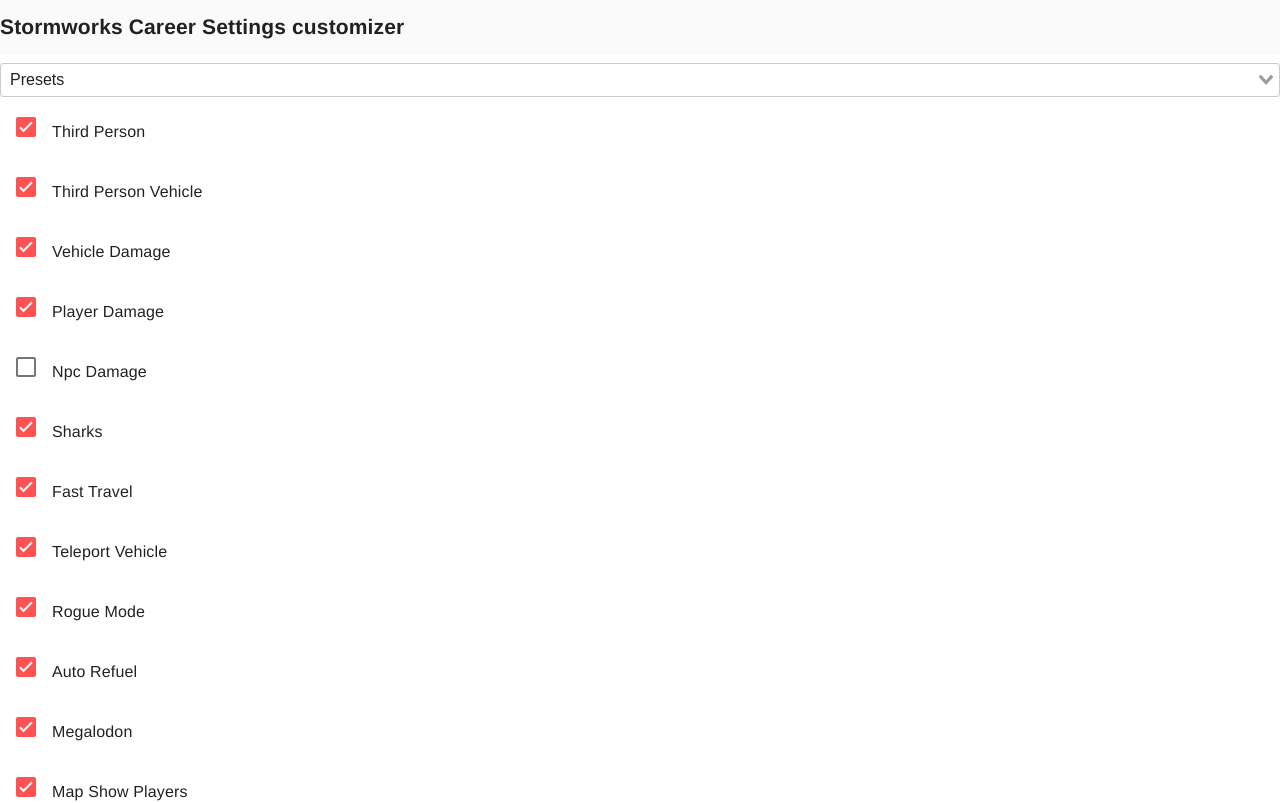
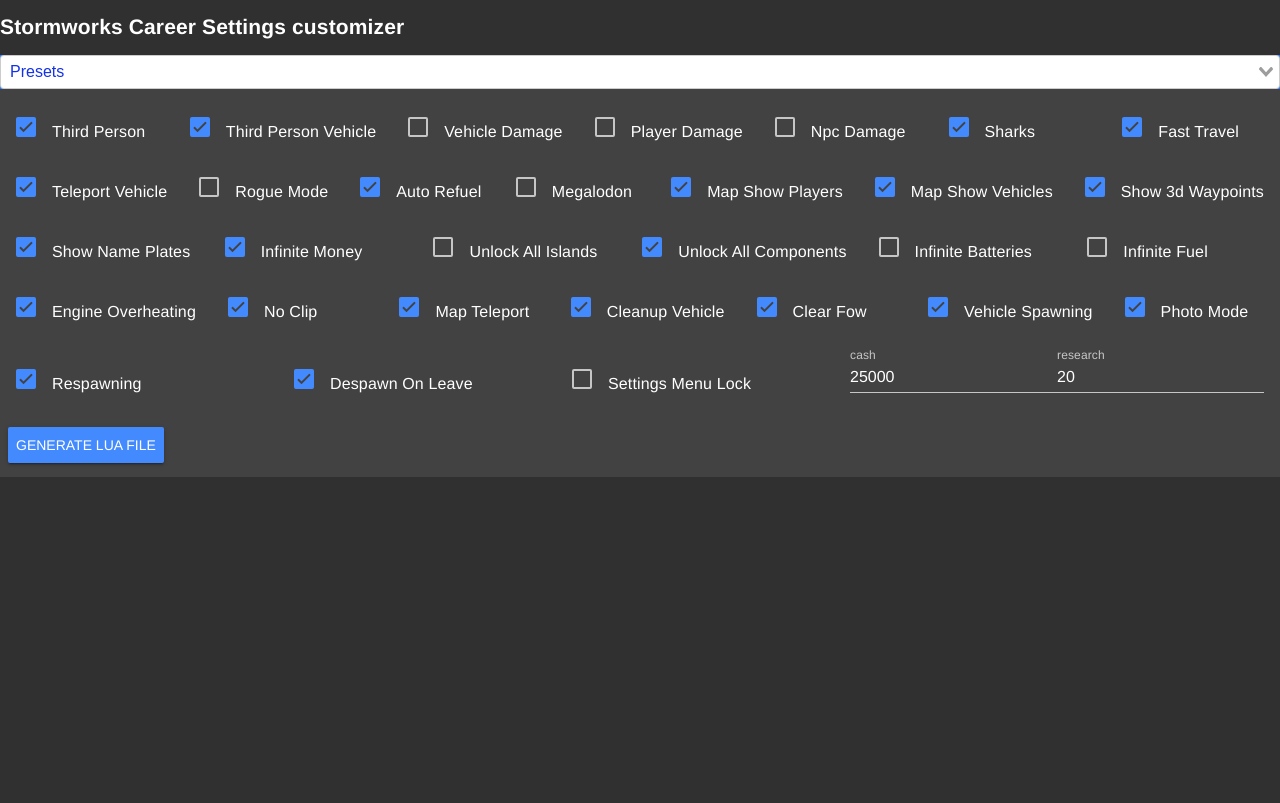
Before and after one commit to ChocoDream/stormworks-career-setter, a Vue app: page / in a window 1280 px wide. Shown: the top 803 px of the page. Built offline with nearby package versions, Linux system fonts and the light colour scheme.

Commit message:
Styling, made site darker, changed default checkbox
The website is now more pleasing for the eyes

```diff
--- a/src/assets/settings.json
+++ b/src/assets/settings.json
@@ -2,24 +2,24 @@
   "conditions": {
     "third_person": true,
     "third_person_vehicle": true,
-    "vehicle_damage": true,
-    "player_damage": true,
+    "vehicle_damage": false,
+    "player_damage": false,
     "npc_damage": false,
     "sharks": true,
     "fast_travel": true,
     "teleport_vehicle": true,
-    "rogue_mode": true,
+    "rogue_mode": false,
     "auto_refuel": true,
-    "megalodon": true,
+    "megalodon": false,
     "map_show_players": true,
     "map_show_vehicles": true,
     "show_3d_waypoints": true,
     "show_name_plates": true,
     "infinite_money": true,
-    "unlock_all_islands": true,
+    "unlock_all_islands": false,
     "unlock_all_components": true,
-    "infinite_batteries": true,
-    "infinite_fuel": true,
+    "infinite_batteries": false,
+    "infinite_fuel": false,
     "engine_overheating": true,
     "no_clip": true,
     "map_teleport": true,
@@ -29,7 +29,7 @@
     "photo_mode": true,
     "respawning": true,
     "despawn_on_leave": true,
-    "settings_menu_lock": true
+    "settings_menu_lock": false
   },
   "currency": { "cash": 25000, "research": 20 }
 }
--- a/src/components/Checkbox.vue
+++ b/src/components/Checkbox.vue
@@ -1,6 +1,6 @@
 <template>
   <span>
-    <md-checkbox v-model="checkboxBool" @change="sendToParent"> </md-checkbox>
+    <md-checkbox v-model="checkboxBool" @change="sendToParent" class="md-primary"> </md-checkbox>
     <span>{{ formatName }}</span>
   </span>
 </template>
@@ -37,4 +37,5 @@
 };
 </script>
 
-<style></style>
+<style scoped>
+</style>
--- a/src/components/Modal.vue
+++ b/src/components/LuaModal.vue
@@ -1,7 +1,7 @@
 <template>
   <div>
-    <md-dialog :md-active.sync="showDialog">
-      <md-dialog-title>Paste in to Lua Playlist</md-dialog-title>
+    <md-dialog :md-active.sync="showDialog" >
+      <md-dialog-title class="md-layout-item">Paste in to Lua Playlist</md-dialog-title>
       <md-dialog-content class="lua-text">
         <LuaText :settings="settings" :currency="currency"></LuaText>
       </md-dialog-content>
@@ -16,7 +16,7 @@
     </md-dialog>
 
     <md-button class="md-primary md-raised" @click="showDialog = true">
-      {{ title }}
+    {{ title }}
     </md-button>
   </div>
 </template>
--- a/src/components/LuaText.vue
+++ b/src/components/LuaText.vue
@@ -4,14 +4,12 @@
       function <span class="function">onCreate</span>()<br />
 
       <span v-for="(value, name, i) of settings" :key="`${value}` + i">
-        server.<span class="function">setGameSetting</span>
-          (<span class="string">"{{ name }}"</span>,
+        server.<span class="function">setGameSetting</span>(<span class="string">"{{ name }}"</span>,
           <span class="bool"> {{ value }}</span>)
           <br />
       </span><br />
       <span class="bool">if</span> (is_start) <span class="bool">then</span> <br />
-      server.<span class="function">setCurrency</span>
-        (<span class="number">{{currency.cash}}</span>,
+      server.<span class="function">setCurrency</span>(<span class="number">{{currency.cash}}</span>,
         <span class="number">{{currency.research}}</span>)
         <br />
       <span class="bool">end</span><br />
@@ -30,6 +28,7 @@
 <style scoped>
 p {
   color: white !important;
+  text-align: justify;
 }
 .function {
   color: var(--function);
--- a/src/components/Page.vue
+++ b/src/components/Page.vue
@@ -1,10 +1,9 @@
 <template>
-  <div>
+  <div class="md-layout">
     <h2>Stormworks Career Settings customizer</h2>
     <form>
-      <md-list>
-        <div>
       <vue-select
+        class="selector"
         v-model="selectedPreset"
         :options="presets"
         :reduce="(label) => label.value"
@@ -12,24 +11,34 @@
         :placeholder="'Presets'"
         @input="updateSettingsFromPreset"
       />
-        </div>
+      <md-list class="md-layout">
+        <div class="checkbox-wrapper">
           <md-list-item
+            class="checkbox-item"
             v-for="(value, name, i) in conditions"
-          :key="`${value}` + i">
-          <Checkbox :name="name" :bool="value" @childToParent="onChildClick" />
+            :key="`${value}` + i"
+          >
+            <Checkbox
+              :name="name"
+              :bool="value"
+              @childToParent="onChildClick"
+            />
           </md-list-item>
-        <div>
+          <md-list-item>
             <InputField
               v-for="(value, name, i) in currency"
               :key="`${value}` + i"
               :name="name"
               :value="value"
-            @childToParent="onChildInput" />
+              @childToParent="onChildInput"
+            />
+          </md-list-item>
         </div>
-        <Modal
+        <LuaModal
           title="Generate Lua File"
           :settings="conditions"
-          :currency="currency" />
+          :currency="currency"
+        />
       </md-list>
     </form>
   </div>
@@ -38,7 +47,7 @@
 <script>
 import Checkbox from "./Checkbox.vue";
 import InputField from "./InputField.vue";
-import Modal from "./Modal.vue";
+import LuaModal from "./LuaModal.vue";
 import vSelect from "vue-select";
 import Vue from "vue";
 import PRESETS_DATA from "../assets/presets.json";
@@ -49,7 +58,7 @@
   components: {
     Checkbox,
     InputField,
-    Modal,
+    LuaModal,
     "vue-select": vSelect,
   },
   data() {
@@ -77,7 +86,7 @@
     },
     onChildInput(value) {
       this.updateCurrency(value);
-      this.selectedPreset = "Custom"
+      this.selectedPreset = "Custom";
     },
     updateSettings({ field, value }) {
       Vue.set(this.conditions, field, value);
@@ -101,4 +110,24 @@
 };
 </script>
 
-<style scoped></style>
+<style scoped>
+.checkbox-wrapper {
+  display: flex;
+  flex-direction: row;
+  flex-wrap: wrap;
+}
+.checkbox-item {
+  display: flex;
+  flex: 1 1 0px;
+}
+.selector, .v-select, .vs__dropdown-menu
+.selector, .v-select, .vs__dropdown-toggle {
+  background: #217aff;
+  border: none;
+  color: #1332e6;
+}
+.selector, .v-select, .vs__selected{
+  font-size: 1.4em;
+  font-weight: bold !important;
+}
+</style>
--- a/src/main.js
+++ b/src/main.js
@@ -2,7 +2,7 @@
 import App from './App.vue'
 import VueMaterial from "vue-material";
 import "vue-material/dist/vue-material.min.css";
-import "vue-material/dist/theme/default.css";
+import "vue-material/dist/theme/default-dark.css";
 import 'vue-select/dist/vue-select.css'
 
 
```
Also changed, not shown: src/components/HelpModal.vue (added, +9 -0 lines). Lines whose indentation alone changed are shown as unchanged.
